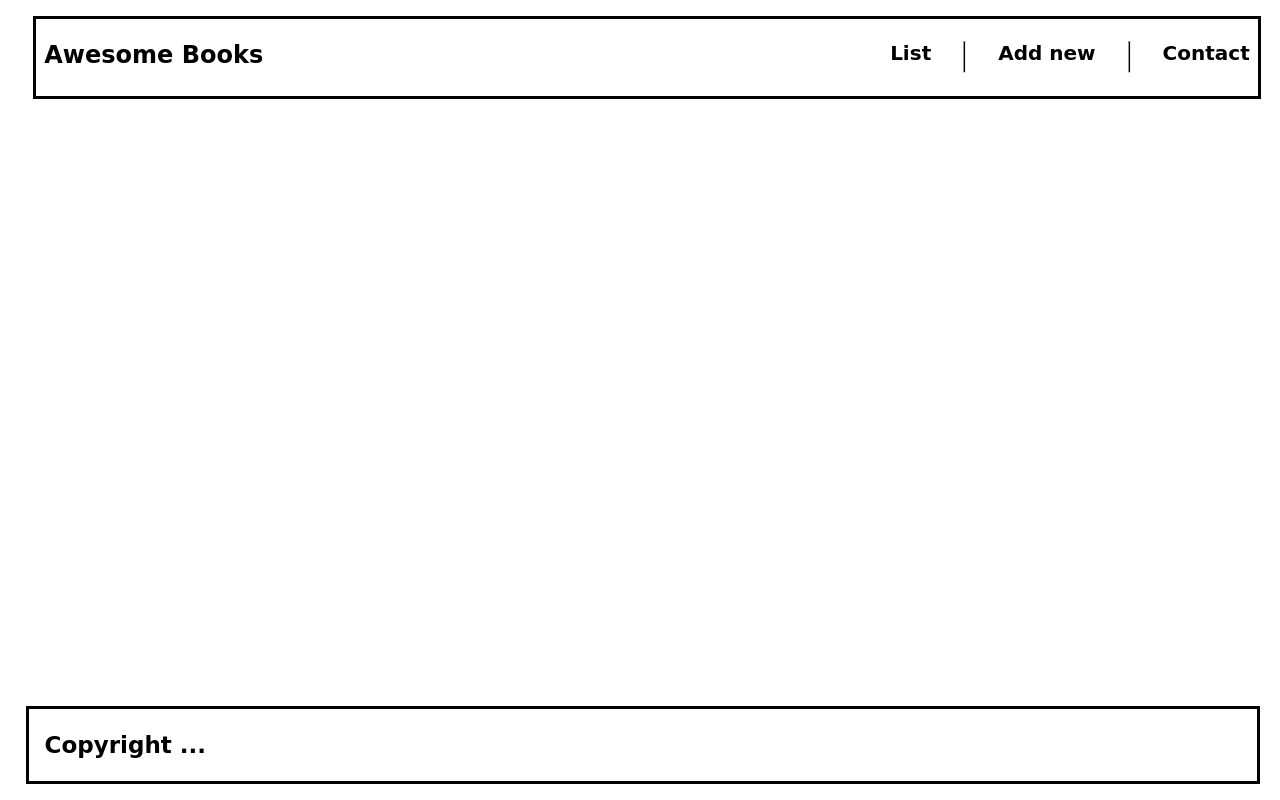
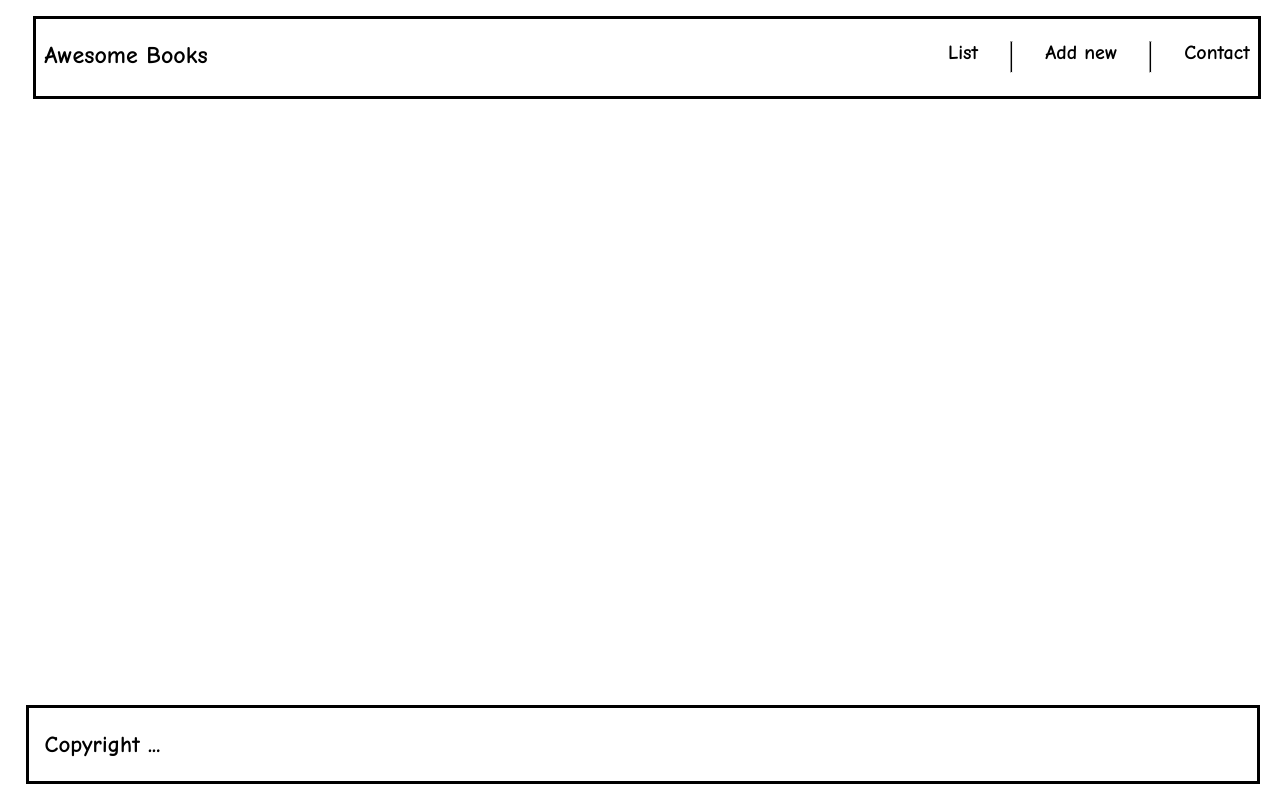
Before and after one commit to kemigabocatherine/Awesome-books-with-modules, a website with bundled scripts: page index.html in a window 1280 px wide. Built offline with nearby package versions, Linux system fonts and the light colour scheme.

```diff
--- a/index.html
+++ b/index.html
@@ -4,6 +4,9 @@
   <meta charset="UTF-8">
   <meta http-equiv="X-UA-Compatible" content="IE=edge">
   <meta name="viewport" content="width=device-width, initial-scale=1.0">
+  <link rel="preconnect" href="https://fonts.googleapis.com">
+  <link rel="preconnect" href="https://fonts.gstatic.com" crossorigin>
+  <link href="https://fonts.googleapis.com/css2?family=Comic+Neue:wght@400;700&family=Lato&display=swap" rel="stylesheet">
   <title>Awesome Books</title>
   <link rel="stylesheet" href="index.css">
 </head>
```
